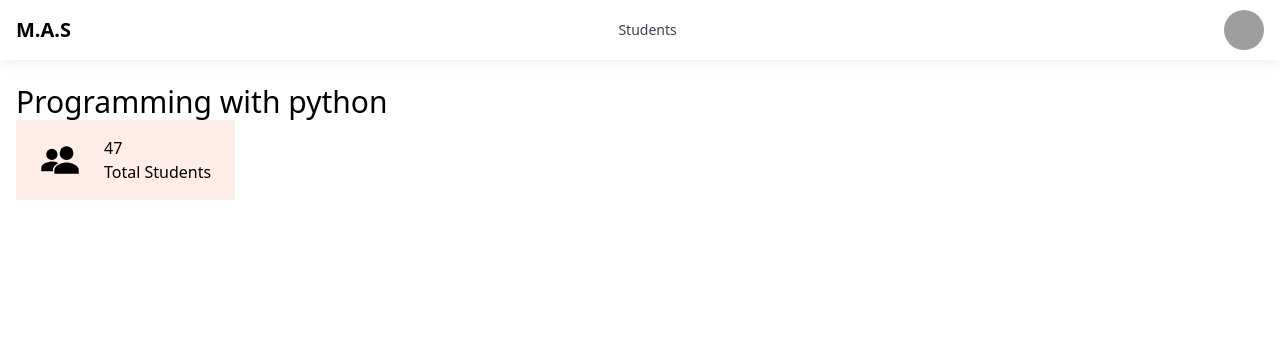
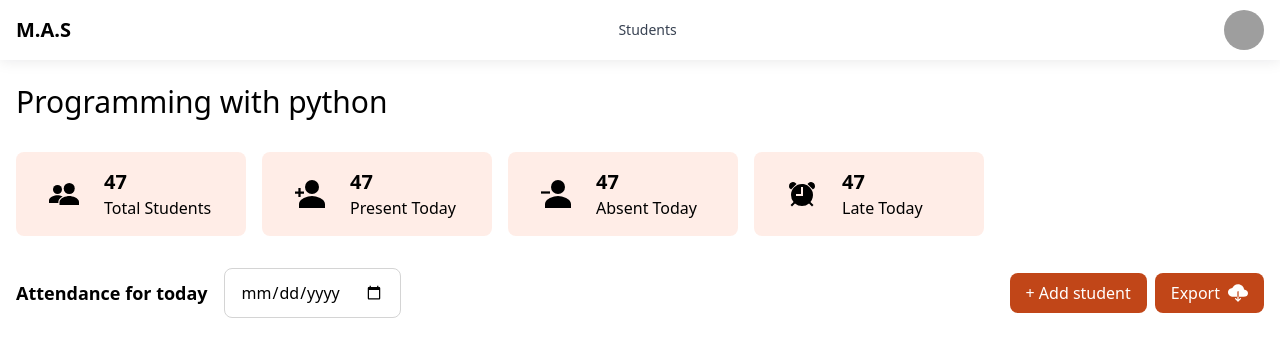
Before and after one commit to shaddybett/ATFE, a React (Create React App) app: page /class in a window 1280 px wide. Shown: the top 356 px of the page. Built offline with nearby package versions, Linux system fonts and the light colour scheme; grey boxes are pictures that could not be loaded.

Commit message:
create 1 file and update 2 files

```diff
--- a/src/index.css
+++ b/src/index.css
@@ -48,3 +48,11 @@
 .list-group{
     @apply w-24 absolute -top-10 right-12 md:-right-20
 }
+
+.card {
+    @apply flex items-center gap-6 px-6 md:px-8 py-4 bg-light-orange rounded-lg w-full max-w-[300px] md:max-w-[230px]
+}
+
+.card img{
+    @apply w-8 h-8
+}
--- a/src/pages/ClassDetail.js
+++ b/src/pages/ClassDetail.js
@@ -4,23 +4,58 @@ import alarm from '../assets/images/alarm-sharp.svg'
 import present from '../assets/images/person-add-sharp.svg'
 import absent from '../assets/images/person-remove-sharp.svg'
 import people from '../assets/images/people-sharp.svg'
+import download from '../assets/images/download.svg'
 
 function ClassDetail() {
   return (
     <div>
       <Nav />
       <main className="w-full max-w-7xl mx-auto px-4 py-6 ">
-        <h1 className='text-3xl'>Programming with python</h1>
+        <h1 className="text-3xl">Programming with python</h1>
         <section>
-            <div className='flex'>
-                <div className='flex items-center gap-6 px-6 py-4 bg-light-orange'>
-                    <img className='w-10 h-10' src={people} alt="icon" />
-                    <div>
-                        <span className='block'>47</span>
-                        <span>Total Students</span>
-                    </div>
-                </div>
+          <div className="flex flex-wrap justify-center sm:justify-start py-8 gap-4">
+            <div className="card">
+              <img src={people} alt="icon" />
+              <div>
+                <span className="block text-xl font-semibold">47</span>
+                <span className="font-medium">Total Students</span>
+              </div>
             </div>
+            <div className="card">
+              <img src={present} alt="icon" />
+              <div>
+                <span className="block text-xl font-semibold">47</span>
+                <span className="font-medium">Present Today</span>
+              </div>
+            </div>
+            <div className="card">
+              <img src={absent} alt="icon" />
+              <div>
+                <span className="block text-xl font-semibold">47</span>
+                <span className="font-medium">Absent Today</span>
+              </div>
+            </div>
+            <div className="card">
+              <img src={alarm} alt="icon" />
+              <div>
+                <span className="block text-xl font-semibold">47</span>
+                <span className="font-medium">Late Today</span>
+              </div>
+            </div>
+          </div>
+          <div className='flex flex-col md:flex-row md:items-center justify-between gap-4'>
+            <div className='flex flex-wrap sm:flex-nowrap items-center gap-4'>
+              <h4 className="font-bold text-lg text-nowrap">Attendance for today</h4>
+              <input type="date" className="input max-w-[240px]" />
+            </div>
+            <div className='flex items-center gap-2'>
+              <button className='btn py-2'>+ Add student</button>
+              <a className='btn py-2 flex items-center gap-2' href=".">
+                <span>Export</span>
+                <img className='w-5 h-5' src={download} alt="icon" />
+              </a>
+            </div>
+          </div>
         </section>
       </main>
     </div>
```
Also changed, not shown: src/assets/images/download.svg (added).
